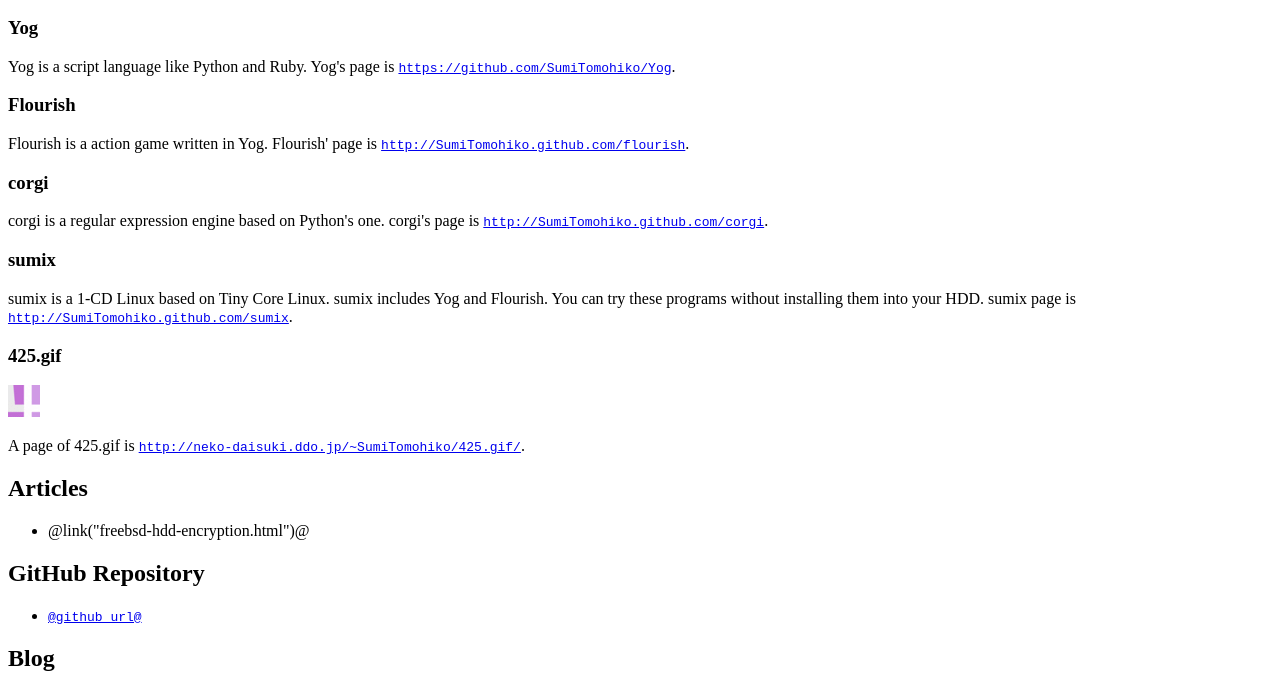
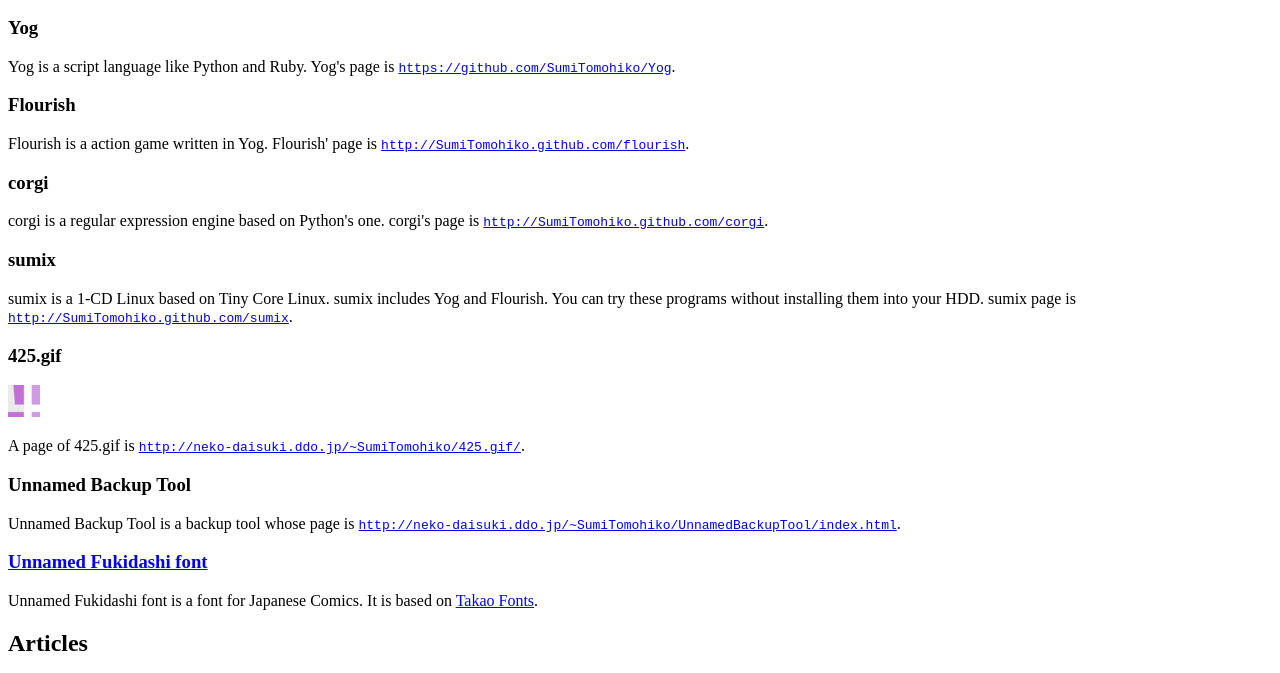
Before and after one commit to SumiTomohiko/personal_page, a plain HTML site: page index.html in a window 1280 px wide. Shown: the part 136-809 px from the top of the page. Drawn offline with Linux system fonts and the light colour scheme.

Commit message:
Added sections for Unnamed Backup Tool and Unnamed Fukidashi font.

```diff
--- a/index.html
+++ b/index.html
@@ -41,6 +41,16 @@
         <a href="http://neko-daisuki.ddo.jp/~SumiTomohiko/425.gif/"><code>
         http://neko-daisuki.ddo.jp/~SumiTomohiko/425.gif/</code></a>.</p>
       </section>
+      <section>
+        <h1>Unnamed Backup Tool</h1>
+        <p>Unnamed Backup Tool is a backup tool whose page is
+        <a href="http://neko-daisuki.ddo.jp/~SumiTomohiko/UnnamedBackupTool/index.html"><code>http://neko-daisuki.ddo.jp/~SumiTomohiko/UnnamedBackupTool/index.html</code></a>.</p>
+      </section>
+      <section>
+        <h1><a href="http://neko-daisuki.ddo.jp/~SumiTomohiko/UnnamedFukidashi">Unnamed Fukidashi font</a></h1>
+        <p>Unnamed Fukidashi font is a font for Japanese Comics. It is based on
+        <a href="http://launchpad.net/takao-fonts">Takao Fonts</a>.</p>
+      </section>
     </section>
     <section>
       <h1>Articles</h1>
```
